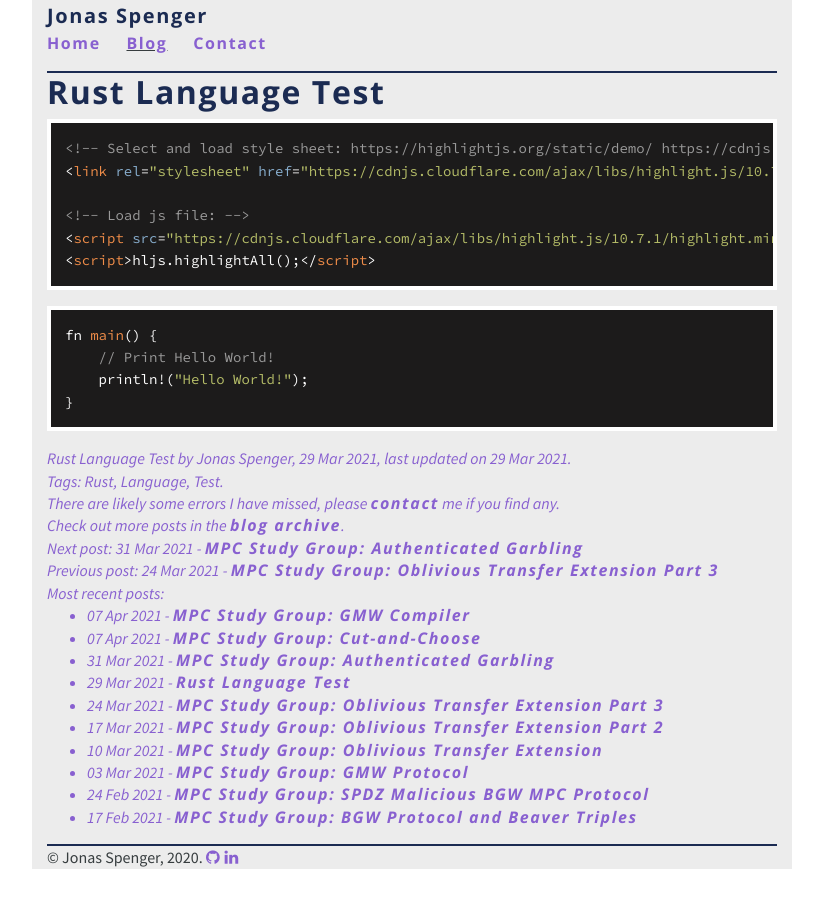
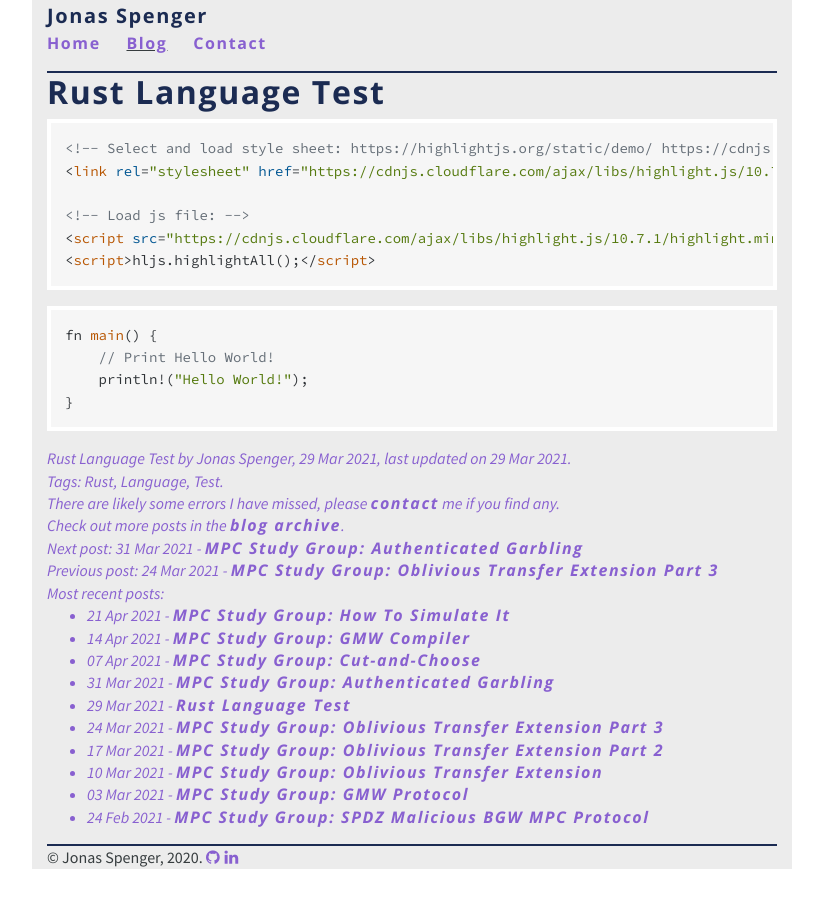
Before and after one commit to jspenger/jspenger.github.io, a Jekyll site: the page built from _posts/2021-03-29-rust-language-test.md, in a window 1280 px wide. Shown: the whole page, without its empty margins (228-1051 px from the left). Built offline with Jekyll 4.4.1, drawn with Linux system fonts in a browser that asks for light colours; nearby versions of some CDN libraries.

````diff
--- a/_posts/2021-03-29-rust-language-test.md
+++ b/_posts/2021-03-29-rust-language-test.md
@@ -7,7 +7,7 @@ lastupdatedon: 2021-03-29
 ---
 
 <!-- Select and load style sheet: https://highlightjs.org/static/demo/ https://cdnjs.com/libraries/highlight.js -->
-<link rel="stylesheet" href="https://cdnjs.cloudflare.com/ajax/libs/highlight.js/10.7.2/styles/stackoverflow-dark.min.css" integrity="sha512-9F4w40pQJloG92QgszKGVFODKAkZ70xtcDe2IPcVELXMmkxkojfL6jcP6XSf1NTf4yVc3K0T9h/0gPp8bVIn6w==" crossorigin="anonymous" />
+<link rel="stylesheet" href="https://cdnjs.cloudflare.com/ajax/libs/highlight.js/10.7.2/styles/stackoverflow-light.min.css" integrity="sha512-cG1IdFxqipi3gqLmksLtuk13C+hBa57a6zpWxMeoY3Q9O6ooFxq50DayCdm0QrDgZjMUn23z/0PMZlgft7Yp5Q==" crossorigin="anonymous" />
 
 <!-- Load js file: -->
 <script src="https://cdnjs.cloudflare.com/ajax/libs/highlight.js/10.7.1/highlight.min.js" integrity="sha512-d00ajEME7cZhepRqSIVsQVGDJBdZlfHyQLNC6tZXYKTG7iwcF8nhlFuppanz8hYgXr8VvlfKh4gLC25ud3c90A==" crossorigin="anonymous"></script>
@@ -17,7 +17,7 @@ lastupdatedon: 2021-03-29
 
 ```html
 <!-- Select and load style sheet: https://highlightjs.org/static/demo/ https://cdnjs.com/libraries/highlight.js -->
-<link rel="stylesheet" href="https://cdnjs.cloudflare.com/ajax/libs/highlight.js/10.7.2/styles/stackoverflow-dark.min.css" integrity="sha512-9F4w40pQJloG92QgszKGVFODKAkZ70xtcDe2IPcVELXMmkxkojfL6jcP6XSf1NTf4yVc3K0T9h/0gPp8bVIn6w==" crossorigin="anonymous" />
+<link rel="stylesheet" href="https://cdnjs.cloudflare.com/ajax/libs/highlight.js/10.7.2/styles/stackoverflow-light.min.css" integrity="sha512-cG1IdFxqipi3gqLmksLtuk13C+hBa57a6zpWxMeoY3Q9O6ooFxq50DayCdm0QrDgZjMUn23z/0PMZlgft7Yp5Q==" crossorigin="anonymous" />
 
 <!-- Load js file: -->
 <script src="https://cdnjs.cloudflare.com/ajax/libs/highlight.js/10.7.1/highlight.min.js" integrity="sha512-d00ajEME7cZhepRqSIVsQVGDJBdZlfHyQLNC6tZXYKTG7iwcF8nhlFuppanz8hYgXr8VvlfKh4gLC25ud3c90A==" crossorigin="anonymous"></script>
--- a/_posts/2021-04-14-gmw-compiler.md
+++ b/_posts/2021-04-14-gmw-compiler.md
@@ -1,9 +1,9 @@
 ---
 layout: post
 title: "MPC Study Group: GMW Compiler"
-date: 2021-04-07
+date: 2021-04-14
 tags: GMW Compiler Secure Multi-Party Computation Malicious Zoom
-lastupdatedon: 2021-04-07
+lastupdatedon: 2021-04-14
 ---
 
 <script type="text/x-mathjax-config">
````
Also changed, not shown: _posts/2021-02-03-zoom-secure-multi-party-computation-study-group.md (+2 -1 lines), _posts/2021-04-21-how-to-simulate-it.md (added, +59 -0 lines).
